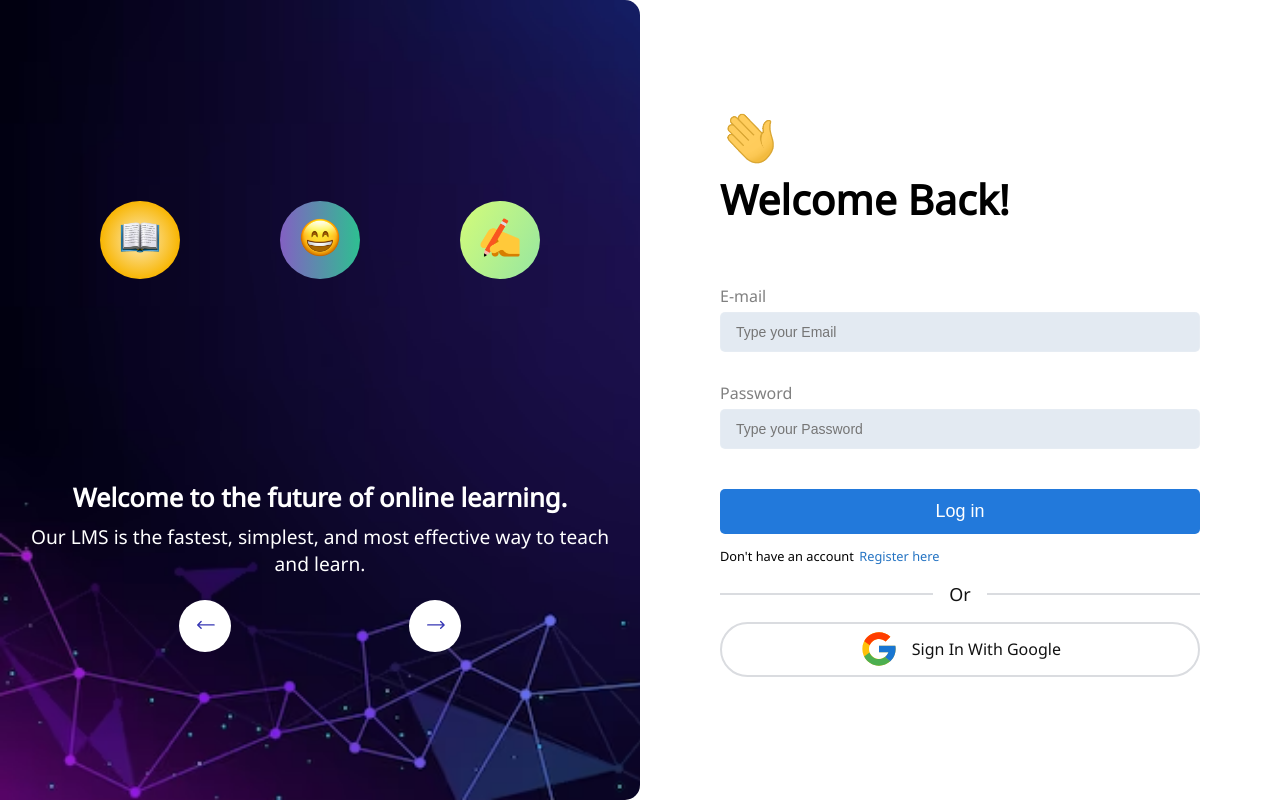
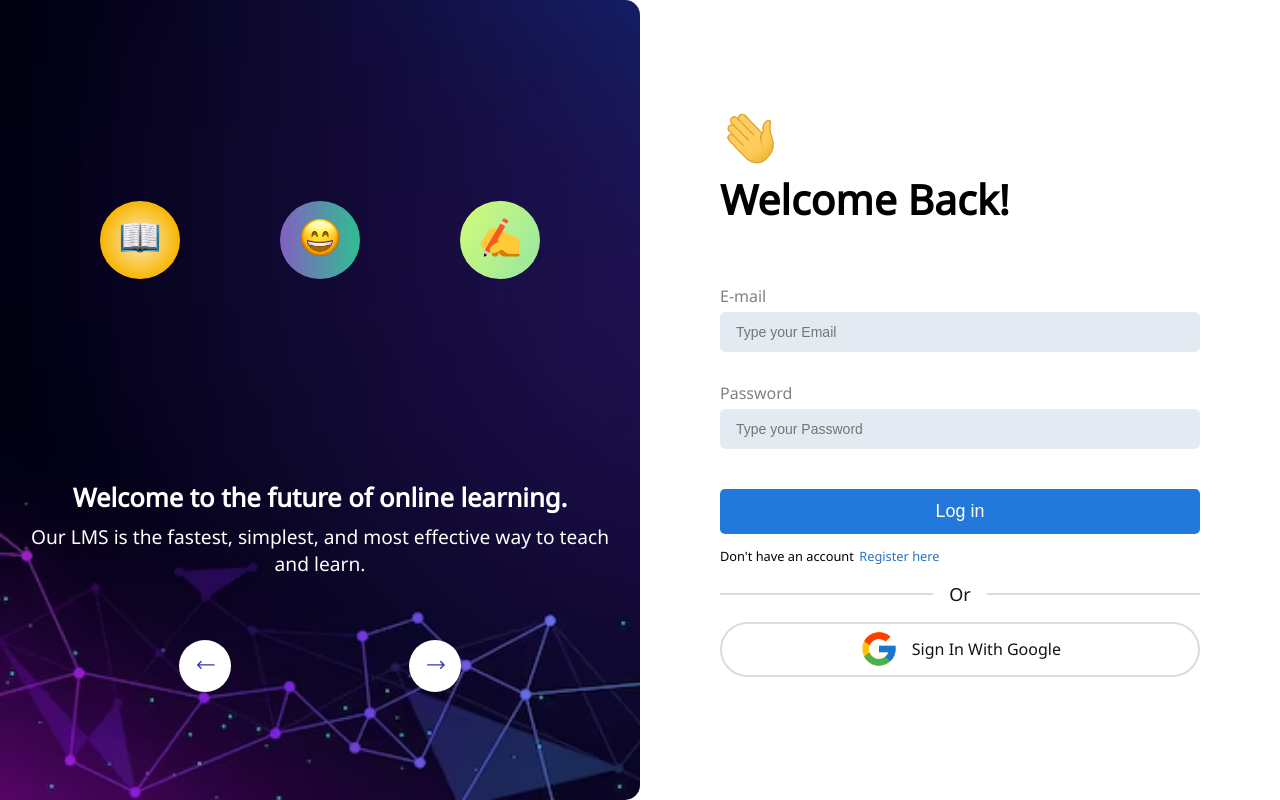
Before and after one commit to mastermanav09/ClassZone, a Next.js app: page /login in a window 1280 px wide. Built offline with nearby package versions, Linux system fonts and the light colour scheme.

Commit message:
Fixed Margin Design Container

```diff
--- a/src/components/auth/DesignContainer.module.scss
+++ b/src/components/auth/DesignContainer.module.scss
@@ -29,11 +29,9 @@
       max-width: 7rem;
 
       &:nth-child(1) {
-        background-image: radial-gradient(
-          circle farthest-side,
-          #fceabb,
-          #f8b500
-        );
+        background-image: radial-gradient(circle farthest-side,
+            #fceabb,
+            #f8b500);
       }
 
       &:nth-child(2) {
@@ -125,6 +123,7 @@
       border-radius: 50%;
       color: white;
       background-color: white;
+      margin-top: 40px;
     }
 
     .arrow {
```
